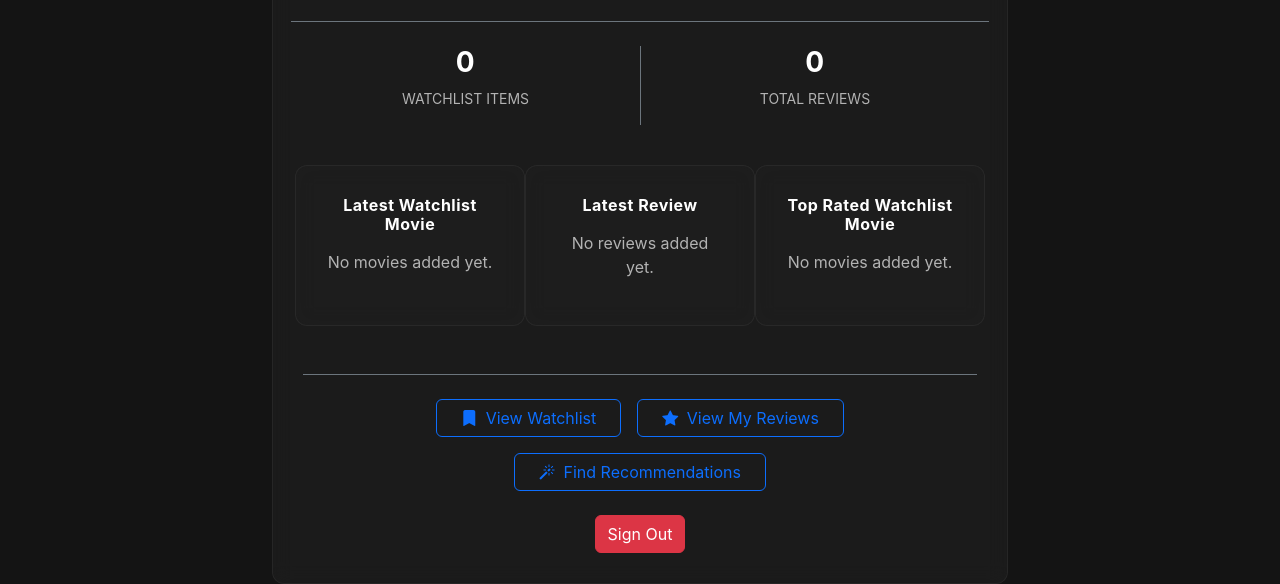
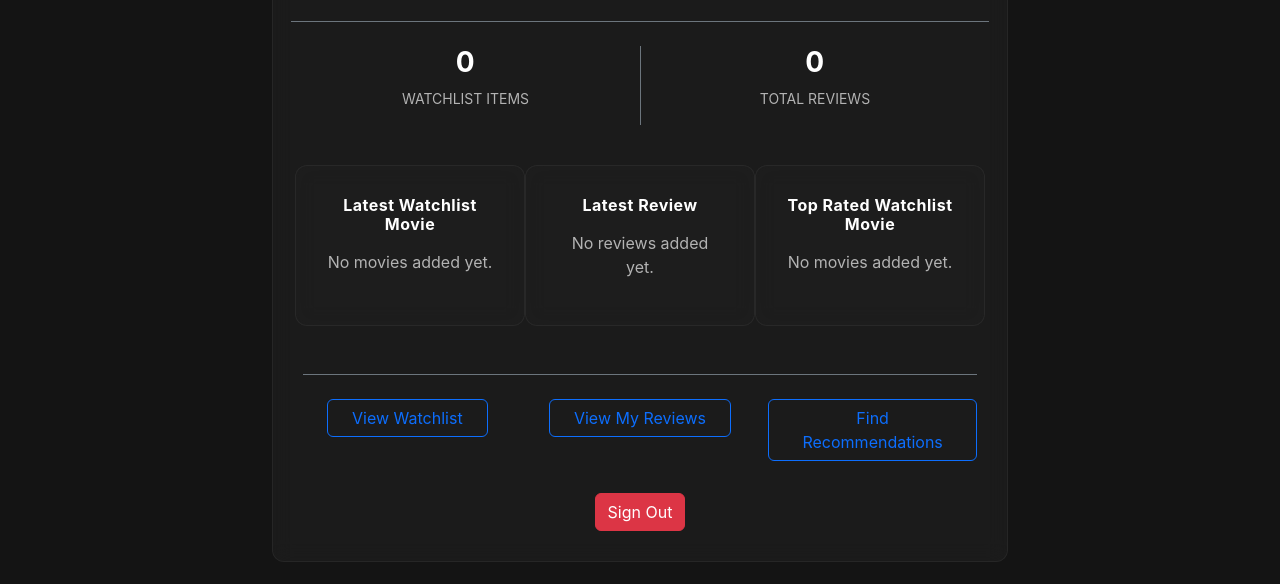
Before and after one commit to vosshindran/entertainment-recommendation-system, a plain HTML site: page frontend/pages/profile.html in a window 1280 px wide. Shown: the part 336-920 px from the top of the page. After the commit the page ends 898 px from the top, so only its background shows below. Drawn offline with nearby package versions, Linux system fonts and the light colour scheme; sample sign-in values are in the browser's storage.

Commit message:
commit any last changes

```diff
--- a/frontend/pages/profile.html
+++ b/frontend/pages/profile.html
@@ -70,25 +70,27 @@
               </div>
             </div>
             <div class="mt-5 border-top border-secondary pt-4 text-center">
-              <div class="d-flex justify-content-center gap-3 flex-wrap mb-4">
+              <div class="row mb-4">
+                <div class="col-md-4 mb-2">
                   <a href="watchlist.html" class="btn btn-outline-primary px-4">
-                  <i class="bi bi-bookmark-fill me-1"></i>
                     View Watchlist
                   </a>
-
+                </div>
+                <div class="col-md-4 mb-2">
                   <a href="reviews.html" class="btn btn-outline-primary px-4">
-                  <i class="bi bi-star-fill me-1"></i>
                     View My Reviews
                   </a>
-
+                </div>
+                <div class="col-md-4 mb-2">
                   <a
                     href="recommendations.html"
                     class="btn btn-outline-primary px-4"
                   >
-                  <i class="bi bi-magic me-1"></i>
                     Find Recommendations
                   </a>
                 </div>
+              </div>
+
               <button class="btn btn-danger" onclick="handleLogout()">
                 Sign Out
               </button>
```
Lines whose indentation alone changed are shown as unchanged.
